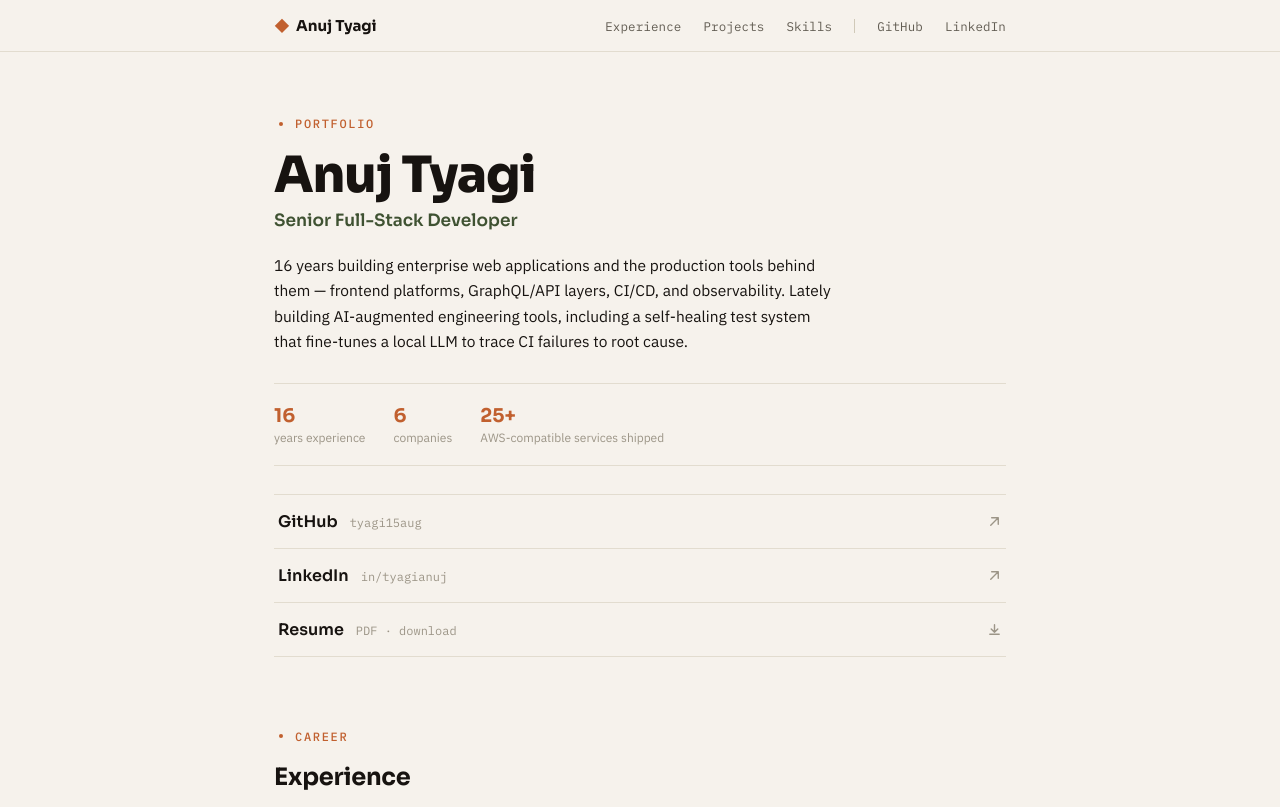
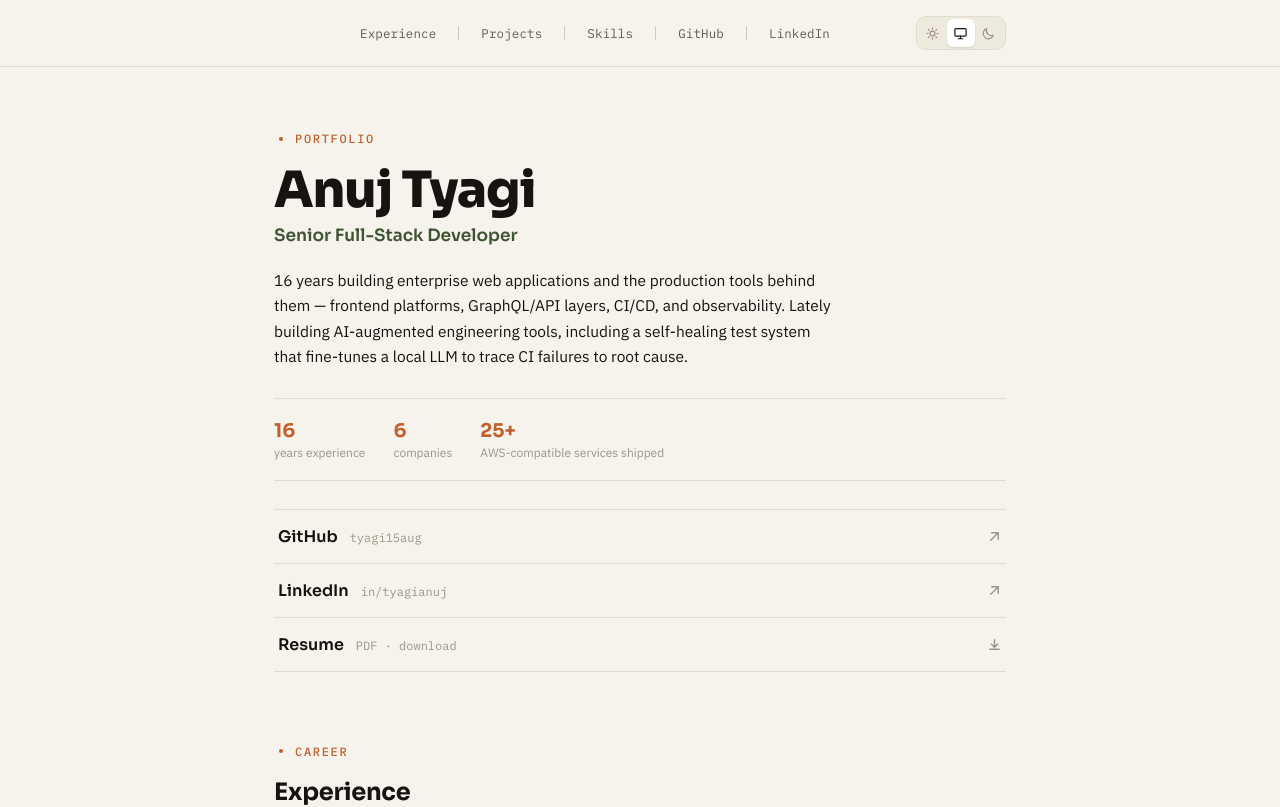
Before and after one commit to tyagi15aug/portfolio-website, a React (Vite) app: page / in a window 1280 px wide. Shown: the top 807 px of the page. Built offline with nearby package versions, Linux system fonts and the light colour scheme.

Commit message:
Added theme switcher button

```diff
--- a/index.html
+++ b/index.html
@@ -15,6 +15,18 @@
       href="https://fonts.googleapis.com/css2?family=Sora:wght@500;600;700;800&family=IBM+Plex+Sans:wght@400;500;600&family=IBM+Plex+Mono:wght@400;500;600&display=swap"
       rel="stylesheet"
     />
+    <script>
+      // Applied before paint so the stored theme preference doesn't flash
+      // the default light theme on load. Kept in sync with ThemeToggle.tsx.
+      (function () {
+        try {
+          var pref = localStorage.getItem('theme-preference');
+          if (pref === 'light' || pref === 'dark') {
+            document.documentElement.setAttribute('data-theme', pref);
+          }
+        } catch (e) {}
+      })();
+    </script>
   </head>
   <body>
     <div id="root"></div>
--- a/src/components/Nav.tsx
+++ b/src/components/Nav.tsx
@@ -1,25 +1,28 @@
 import { links } from '../data/links';
+import { ThemeToggle } from './ThemeToggle';
 import styles from './Nav.module.css';
 
 export function Nav() {
   return (
     <header className={styles.nav}>
       <div className={styles.inner}>
-        <a className={styles.wordmark} href="#top">
-          <span className={styles.mark}>&#9670;</span> Anuj Tyagi
-        </a>
+        <a className={styles.wordmark} href="#top" />
         <nav className={styles.links}>
           <a href="#experience">Experience</a>
+          <span className={styles.sep} />
           <a href="#projects">Projects</a>
+          <span className={styles.sep} />
           <a href="#skills">Skills</a>
           <span className={styles.sep} />
           <a href={links.github.url} target="_blank" rel="noopener noreferrer">
             GitHub
           </a>
+          <span className={styles.sep} />
           <a href={links.linkedin.url} target="_blank" rel="noopener noreferrer">
             LinkedIn
           </a>
         </nav>
+        <ThemeToggle />
       </div>
     </header>
   );
--- /dev/null
+++ b/src/components/ThemeToggle.module.css
@@ -0,0 +1,49 @@
+/* Mirrors CloudLab's ThemeToggle (cloudLab-ui/src/components/layout/ThemeToggle.tsx):
+   inline-flex items-center rounded-lg border border-border bg-surface-sunken p-0.5,
+   each option flex h-7 w-7 items-center justify-center rounded-md transition-colors,
+   active: bg-surface-raised text-ink shadow-soft, inactive: text-ink-faint hover:text-ink-muted
+   — translated from CloudLab's Tailwind tokens to this site's CSS custom properties. */
+
+.group {
+  display: inline-flex;
+  align-items: center;
+  flex-shrink: 0;
+  border: 1px solid var(--border);
+  background: var(--surface-2);
+  border-radius: var(--radius-md);
+  padding: 2px;
+}
+
+.option {
+  display: flex;
+  align-items: center;
+  justify-content: center;
+  width: 28px;
+  height: 28px;
+  border: none;
+  background: none;
+  border-radius: var(--radius-sm);
+  color: var(--faint);
+  cursor: pointer;
+  appearance: none;
+  transition: color 0.15s ease, background 0.15s ease, box-shadow 0.15s ease;
+}
+
+.option:hover {
+  color: var(--muted);
+}
+
+.option:focus-visible {
+  outline: 2px solid var(--terracotta);
+  outline-offset: 2px;
+}
+
+.option.active {
+  background: var(--surface);
+  color: var(--ink);
+  box-shadow: 0 1px 2px color-mix(in srgb, var(--ink) 12%, transparent);
+}
+
+.option.active:hover {
+  color: var(--ink);
+}
--- /dev/null
+++ b/src/components/ThemeToggle.tsx
@@ -0,0 +1,83 @@
+import { useEffect, useState } from 'react';
+import { MonitorIcon, MoonIcon, SunIcon } from './icons';
+import styles from './ThemeToggle.module.css';
+
+// Same preference/resolvedTheme split as CloudLab's ThemeProvider: `preference`
+// is what the person picked (including "system"); this site's tokens.css
+// already resolves "system" via prefers-color-scheme on its own, so unlike
+// CloudLab there's no separate resolvedTheme state or matchMedia listener to
+// maintain here — removing the data-theme attribute is enough to hand control
+// back to the media query.
+type ThemePreference = 'light' | 'system' | 'dark';
+
+const STORAGE_KEY = 'theme-preference';
+
+const OPTIONS: { value: ThemePreference; label: string; Icon: typeof SunIcon }[] = [
+  { value: 'light', label: 'Light theme', Icon: SunIcon },
+  { value: 'system', label: 'Use system theme', Icon: MonitorIcon },
+  { value: 'dark', label: 'Dark theme', Icon: MoonIcon },
+];
+
+function applyTheme(pref: ThemePreference) {
+  if (pref === 'light' || pref === 'dark') {
+    document.documentElement.setAttribute('data-theme', pref);
+  } else {
+    document.documentElement.removeAttribute('data-theme');
+  }
+}
+
+function getStoredPreference(): ThemePreference {
+  try {
+    const stored = localStorage.getItem(STORAGE_KEY);
+    if (stored === 'light' || stored === 'dark' || stored === 'system') return stored;
+  } catch {
+    // localStorage unavailable — fall through to system default.
+  }
+  return 'system';
+}
+
+/**
+ * Icon-only three-way segmented control — same shape, order and
+ * interaction as CloudLab's ThemeToggle (src/components/layout/ThemeToggle.tsx
+ * in cloudLab-ui). index.html applies the stored preference before first
+ * paint to avoid a flash; this just reconciles state after mount.
+ */
+export function ThemeToggle() {
+  const [preference, setPreferenceState] = useState<ThemePreference>('system');
+
+  useEffect(() => {
+    setPreferenceState(getStoredPreference());
+  }, []);
+
+  function setPreference(next: ThemePreference) {
+    setPreferenceState(next);
+    applyTheme(next);
+    try {
+      localStorage.setItem(STORAGE_KEY, next);
+    } catch {
+      // best-effort; theme still applies for this session
+    }
+  }
+
+  return (
+    <div role="radiogroup" aria-label="Theme" className={styles.group}>
+      {OPTIONS.map(({ value, label, Icon }) => {
+        const active = preference === value;
+        return (
+          <button
+            key={value}
+            type="button"
+            role="radio"
+            aria-checked={active}
+            aria-label={label}
+            title={label}
+            onClick={() => setPreference(value)}
+            className={`${styles.option} ${active ? styles.active : ''}`}
+          >
+            <Icon />
+          </button>
+        );
+      })}
+    </div>
+  );
+}
--- a/src/components/icons.tsx
+++ b/src/components/icons.tsx
@@ -41,3 +41,67 @@ export function SunburstIcon({ className }: IconProps) {
     </svg>
   );
 }
+
+/**
+ * Sun / Monitor / Moon — geometry matches CloudLab's icon set exactly
+ * (20x20 viewBox, stroke 1.6, round caps/joins) so the theme switcher
+ * looks identical across both apps.
+ */
+export function SunIcon({ className }: IconProps) {
+  return (
+    <svg
+      className={className}
+      width="15"
+      height="15"
+      viewBox="0 0 20 20"
+      fill="none"
+      stroke="currentColor"
+      strokeWidth="1.6"
+      strokeLinecap="round"
+      strokeLinejoin="round"
+      xmlns="http://www.w3.org/2000/svg"
+    >
+      <circle cx="10" cy="10" r="3.25" />
+      <path d="M10 2.5v1.75M10 15.75v1.75M4.4 4.4l1.24 1.24M14.36 14.36l1.24 1.24M2.5 10h1.75M15.75 10h1.75M4.4 15.6l1.24-1.24M14.36 5.64l1.24-1.24" />
+    </svg>
+  );
+}
+
+export function MonitorIcon({ className }: IconProps) {
+  return (
+    <svg
+      className={className}
+      width="15"
+      height="15"
+      viewBox="0 0 20 20"
+      fill="none"
+      stroke="currentColor"
+      strokeWidth="1.6"
+      strokeLinecap="round"
+      strokeLinejoin="round"
+      xmlns="http://www.w3.org/2000/svg"
+    >
+      <rect x="2.5" y="3.5" width="15" height="10" rx="1.5" />
+      <path d="M7 17h6M10 13.5V17" />
+    </svg>
+  );
+}
+
+export function MoonIcon({ className }: IconProps) {
+  return (
+    <svg
+      className={className}
+      width="15"
+      height="15"
+      viewBox="0 0 20 20"
+      fill="none"
+      stroke="currentColor"
+      strokeWidth="1.6"
+      strokeLinecap="round"
+      strokeLinejoin="round"
+      xmlns="http://www.w3.org/2000/svg"
+    >
+      <path d="M16.5 12.4A6.9 6.9 0 0 1 7.6 3.5a7 7 0 1 0 8.9 8.9Z" />
+    </svg>
+  );
+}
```
Also changed, not shown: vite.config.ts.timestamp-1788941209126-6640ebf79dd8c.mjs (added, +10 -0 lines), 1 other file (tests, documents, lock files or other folders).
